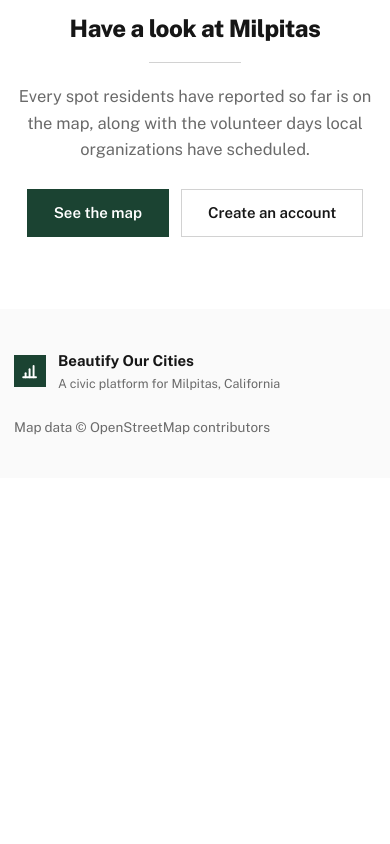
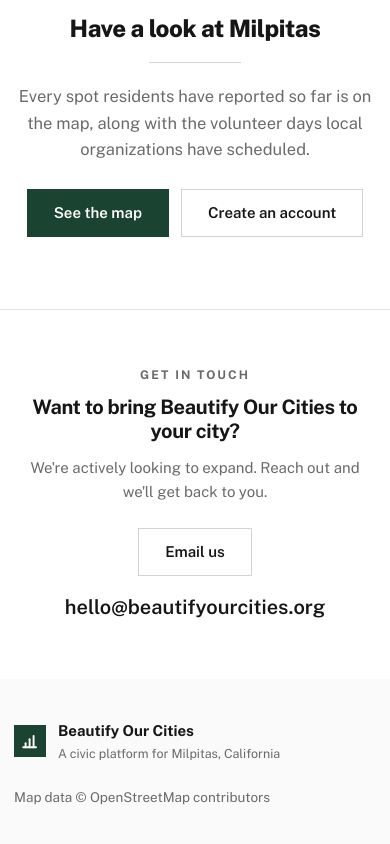
Before and after one commit to astac1dea/beautify-my-cities, a React (Vite) app: page /learn-more in a window 390 px wide. Shown: the part 4386-5230 px from the top of the page. Before the commit the page ends 4864 px from the top, so only its background shows below. Built offline with nearby package versions, Linux system fonts and the light colour scheme; no server answers.

Commit message:
Add contact section and email to Learn More page

```diff
--- a/src/components/layout/PublicHeader.jsx
+++ b/src/components/layout/PublicHeader.jsx
@@ -15,6 +15,7 @@
   { to: '/#events', label: 'Volunteer events' },
   { to: '/#how', label: 'How it works' },
   { to: '/learn-more', label: 'Learn more' },
+  { to: '/learn-more#contact', label: 'Contact us' },
 ]
 
 function NavLink({ link, style, onClick }) {
@@ -87,7 +88,7 @@
           </button>
         ) : (
           <>
-            <nav style={{ display: 'flex', gap: 24, flexWrap: 'wrap', marginRight: 'auto' }}>
+            <nav style={{ display: 'flex', gap: 16, flexWrap: 'nowrap', marginRight: 'auto' }}>
               {LINKS.map(l => (
                 <NavLink key={l.label} link={l} style={linkStyle} />
               ))}
--- a/src/pages/LearnMorePage.jsx
+++ b/src/pages/LearnMorePage.jsx
@@ -1,5 +1,5 @@
 import { useEffect } from 'react'
-import { Link } from 'react-router-dom'
+import { Link, useLocation } from 'react-router-dom'
 import PublicHeader from '../components/layout/PublicHeader'
 import PublicFooter from '../components/layout/PublicFooter'
 import Button from '../components/ui/Button'
@@ -37,8 +37,15 @@
 
 export default function LearnMorePage() {
   const { city } = useCity()
+  const { hash } = useLocation()
 
-  useEffect(() => { window.scrollTo({ top: 0 }) }, [])
+  useEffect(() => {
+    if (hash) {
+      const el = document.querySelector(hash)
+      if (el) { el.scrollIntoView({ behavior: 'smooth' }); return }
+    }
+    window.scrollTo({ top: 0 })
+  }, [hash])
 
   return (
     <div style={{ background: 'var(--bg)', minHeight: '100vh' }}>
@@ -264,6 +271,27 @@
         </div>
       </section>
 
+      {/* --------------------------------------------------------- contact */}
+      <section id="contact" style={{ borderTop: '1px solid var(--border)', paddingTop: 56, paddingBottom: 56, textAlign: 'center' }}>
+        <div style={{ ...SHELL }}>
+          <div style={{ fontSize: 12, fontWeight: 700, letterSpacing: 2, textTransform: 'uppercase', color: 'var(--muted)', marginBottom: 12 }}>
+            Get in touch
+          </div>
+          <h2 style={{ fontSize: 'clamp(20px, 2.5vw, 28px)', fontWeight: 700, margin: '0 0 12px' }}>
+            Want to bring Beautify Our Cities to your city?
+          </h2>
+          <p style={{ fontSize: 15, color: 'var(--muted)', lineHeight: 1.6, maxWidth: 560, margin: '0 auto 24px' }}>
+            We're actively looking to expand. Reach out and we'll get back to you.
+          </p>
+          <a href="mailto:hello@beautifyourcities.org" style={{ textDecoration: 'none' }}>
+            <Button size="lg" variant="secondary">Email us</Button>
+          </a>
+          <a href="mailto:hello@beautifyourcities.org" style={{ display: 'block', fontSize: 20, color: 'var(--text)', marginTop: 16, textDecoration: 'none', fontWeight: 600 }}>
+            hello@beautifyourcities.org
+          </a>
+        </div>
+      </section>
+
       <PublicFooter />
     </div>
   )
```
